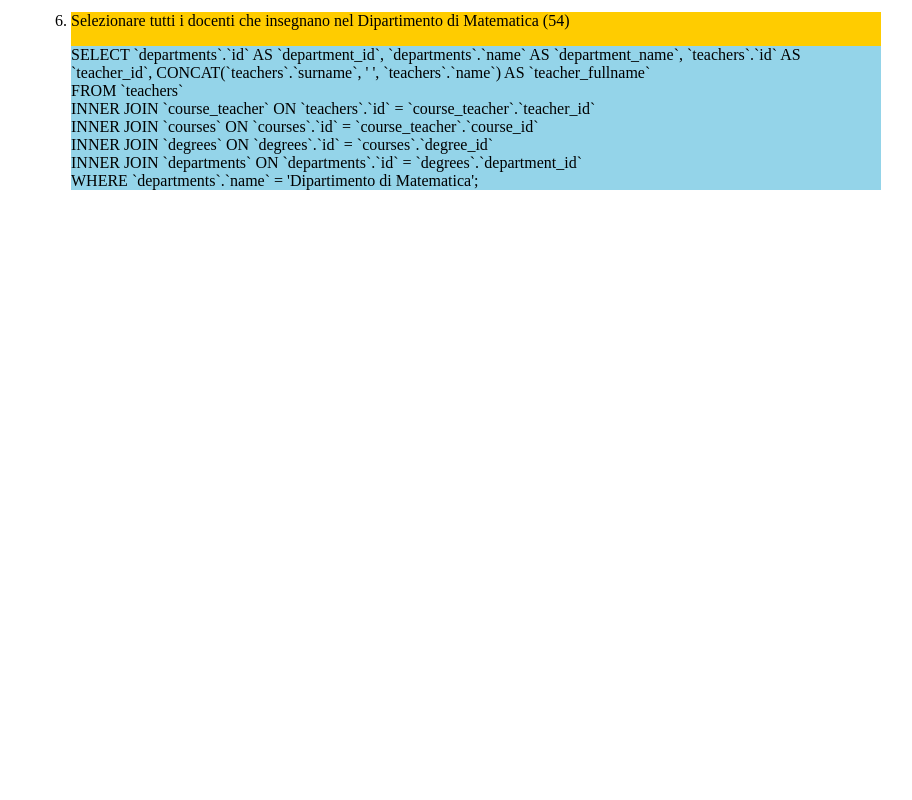
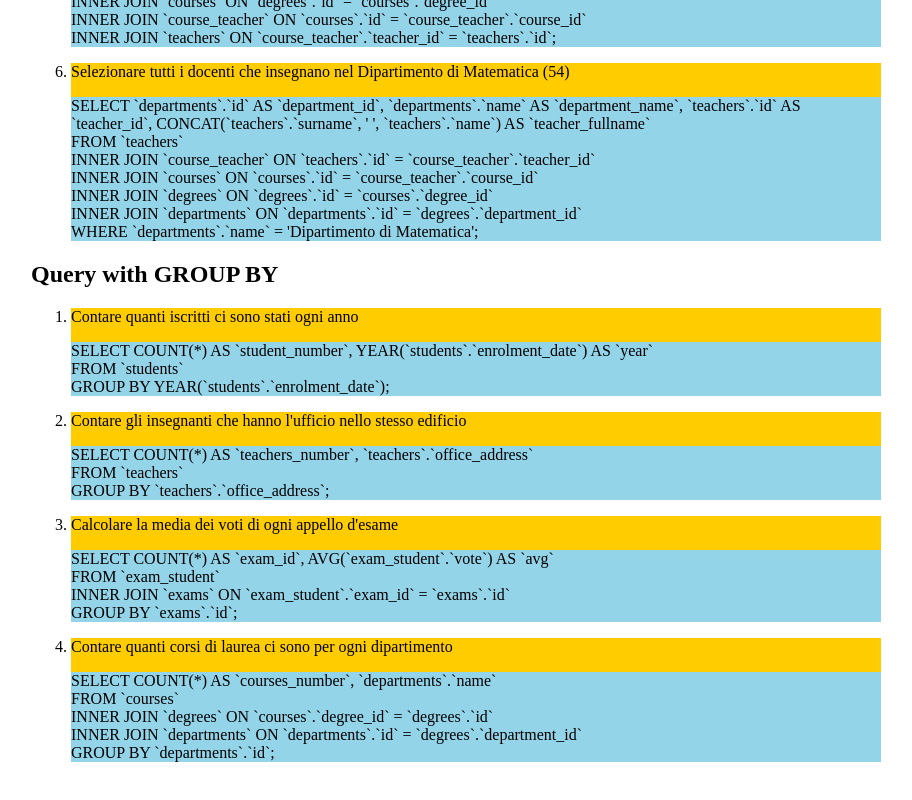
Before and after one commit to igorliotta/db-university, a plain HTML site: page index.html in a window 1280 px wide. Shown: the part 890-1690 px from the top of the page, without its empty margins (184-1096 px from the left). Before the commit the page ends 1144 px from the top, so only its background shows below. Drawn offline with Linux system fonts and the light colour scheme.

Commit message:
Added: query with GROUP BY

```diff
--- a/index.html
+++ b/index.html
@@ -90,6 +90,7 @@
         </ol>
      </section> -->
       <section>
+        <h1>Query with JOIN</h1>
         <ol>
           <li class="answer-list">
             <p>
@@ -181,6 +182,49 @@
           </li>
         </ol>
       </section>
+      <section>
+        <h1>Query with GROUP BY </h1>
+        <ol>
+            <li class="answer-list">
+                <p>Contare quanti iscritti ci sono stati ogni anno</p>
+                <p class="request-list">SELECT COUNT(*) AS `student_number`, YEAR(`students`.`enrolment_date`) AS `year`
+                    <br>
+                    FROM `students`
+                    <br>
+                    GROUP BY YEAR(`students`.`enrolment_date`);</p>
+            </li>
+            <li class="answer-list">
+                <p>Contare gli insegnanti che hanno l'ufficio nello stesso edificio</p>
+                <p class="request-list">SELECT COUNT(*) AS `teachers_number`, `teachers`.`office_address`
+                    <br>
+                    FROM `teachers`
+                    <br>
+                    GROUP BY `teachers`.`office_address`;</p>
+            </li>
+            <li class="answer-list">
+                <p>Calcolare la media dei voti di ogni appello d'esame</p>
+                <p class="request-list">SELECT COUNT(*) AS `exam_id`, AVG(`exam_student`.`vote`) AS `avg`
+                    <br>
+                    FROM `exam_student`
+                    <br>
+                    INNER JOIN `exams` ON `exam_student`.`exam_id` = `exams`.`id`
+                    <br>
+                    GROUP BY `exams`.`id`;</p>
+            </li>
+            <li class="answer-list">
+                <p>Contare quanti corsi di laurea ci sono per ogni dipartimento</p>
+                <p class="request-list">SELECT COUNT(*) AS `courses_number`, `departments`.`name`
+                    <br>
+                    FROM `courses`
+                    <br>
+                    INNER JOIN `degrees` ON `courses`.`degree_id` = `degrees`.`id`
+                    <br>
+                    INNER JOIN `departments` ON `departments`.`id` = `degrees`.`department_id`
+                    <br>
+                    GROUP BY `departments`.`id`;</p>
+            </li>
+        </ol>
+      </section>
     </main>
   </body>
 </html>
```
